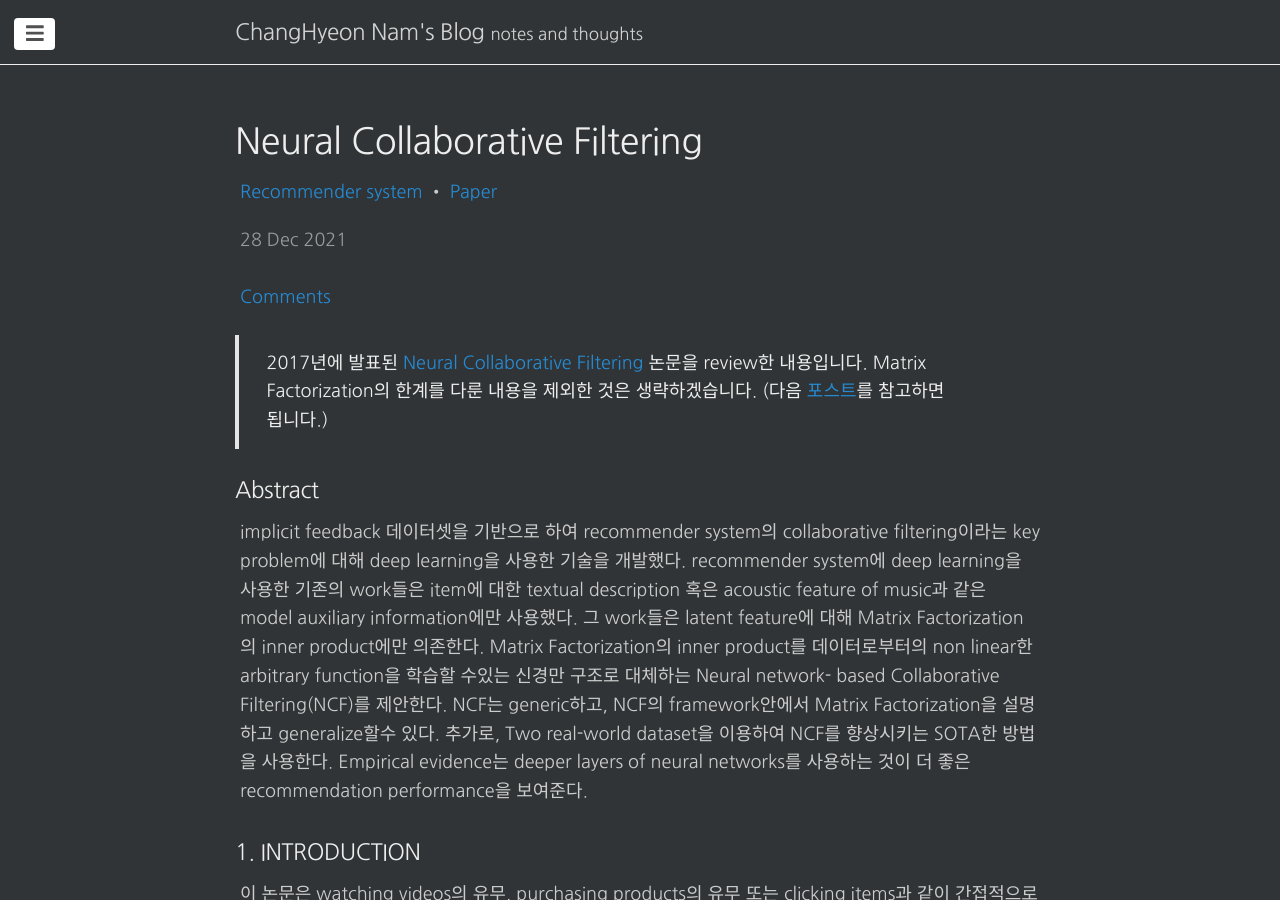
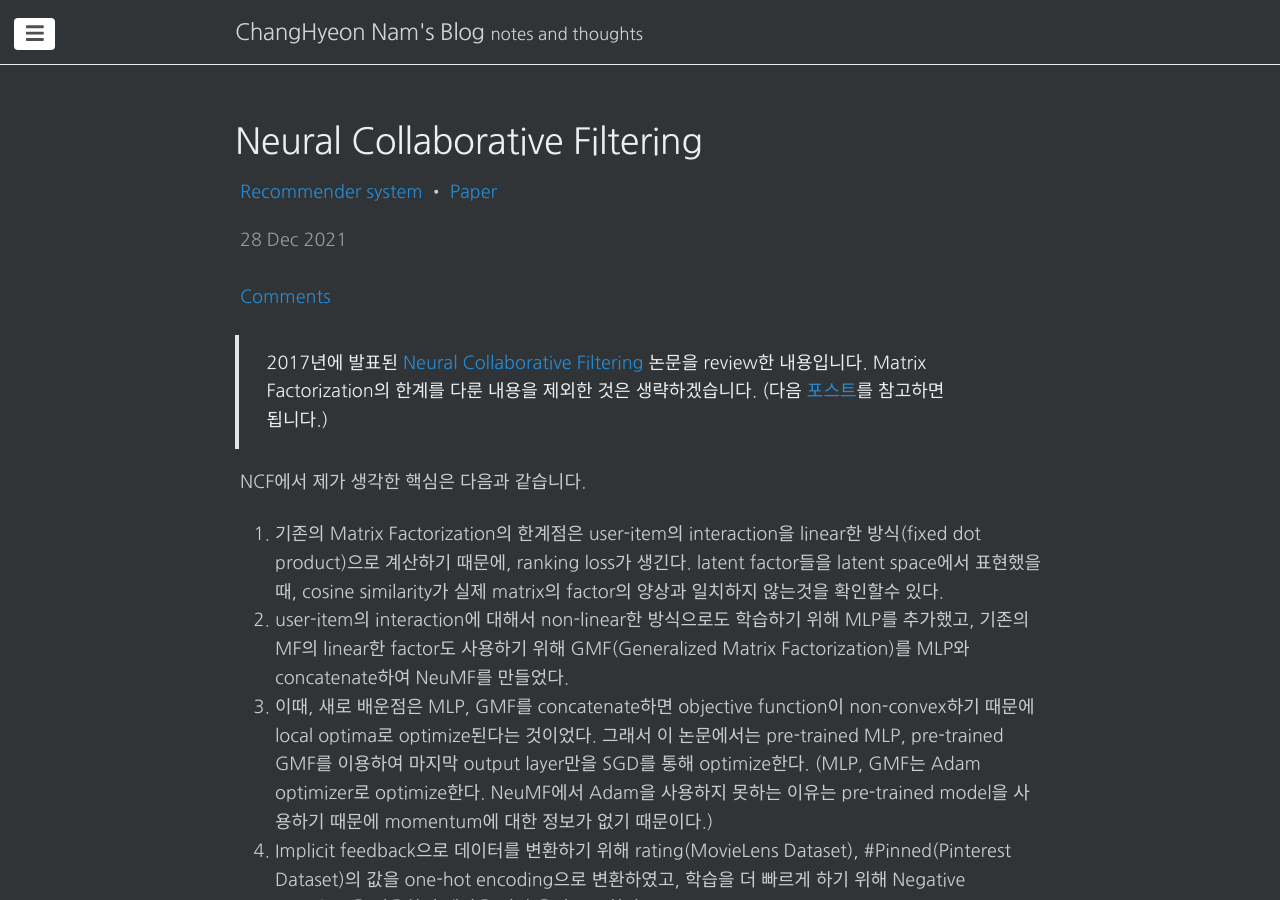
Before and after one commit to changhyeonnam/changhyeonnam.github.io, a Jekyll site: the page built from _posts/2021/2021-12-28-Neural_Collaborative_Filtering.md, in a window 1280 px wide and 900 px high. Built offline with Jekyll 4.4.1, drawn with Linux system fonts in a browser that asks for light colours; nearby versions of some CDN libraries; formulas are drawn with MathJax 3; comment, search, counter and statistics services are not loaded; some of the changed text lies outside the part shown.

Commit message:
update NCF.md

```diff
--- a/_posts/2021/2021-12-28-Neural_Collaborative_Filtering.md
+++ b/_posts/2021/2021-12-28-Neural_Collaborative_Filtering.md
@@ -9,8 +9,15 @@ use_math: true
 comments: true
 ---
 
-> 2017년에 발표된 [Neural Collaborative Filtering](https://arxiv.org/pdf/1708.05031.pdf) 논문을 review한 내용입니다. Matrix  Factorization의 한계를 다룬 내용을 제외한 것은 생략하겠습니다. (다음 [포스트](https://changhyeonnam.github.io/2021/12/21/Matrix_Factorization.html)를 참고하면 됩니다.)
+> 2017년에 발표된 [Neural Collaborative Filtering](https://arxiv.org/pdf/1708.05031.pdf) 논문을 review한 내용입니다. Matrix  Factorization의 한계를 다룬 내용을 제외한 것은 생략하겠습니다. (다음 [포스트](https://changhyeonnam.github.io/2021/12/21/Matrix_Factorization.html)를 참고하면됩니다.)
 >
+
+NCF에서 제가 생각한 핵심은 다음과 같습니다.
+1. 기존의 Matrix Factorization의 한계점은 user-item의 interaction을 linear한 방식(fixed dot product)으로 계산하기 때문에, ranking loss가 생긴다. latent factor들을 latent space에서 표현했을때, cosine similarity가 실제 matrix의 factor의 양상과 일치하지 않는것을 확인할수 있다.
+2. user-item의 interaction에 대해서 non-linear한 방식으로도 학습하기 위해 MLP를 추가했고, 기존의 MF의 linear한 factor도 사용하기 위해 GMF(Generalized Matrix Factorization)를 MLP와 concatenate하여 NeuMF를 만들었다.
+3. 이때, 새로 배운점은 MLP, GMF를 concatenate하면 objective function이 non-convex하기 때문에 local optima로 optimize된다는 것이었다. 그래서 이 논문에서는 pre-trained MLP, pre-trained GMF를 이용하여 마지막 output layer만을 SGD를 통해 optimize한다. (MLP, GMF는 Adam optimizer로 optimize한다.  NeuMF에서 Adam을 사용하지 못하는 이유는 pre-trained model을 사용하기 때문에 momentum에 대한 정보가 없기 때문이다.)
+4. Implicit feedback으로 데이터를 변환하기 위해 rating(MovieLens Dataset), #Pinned(Pinterest Dataset)의 값을 one-hot encoding으로 변환하였고, 학습을 더 빠르게 하기 위해 Negative sampling을 이용하여 계산을 더 효율적으로 한다.
+
 
 ### Abstract
 
```
